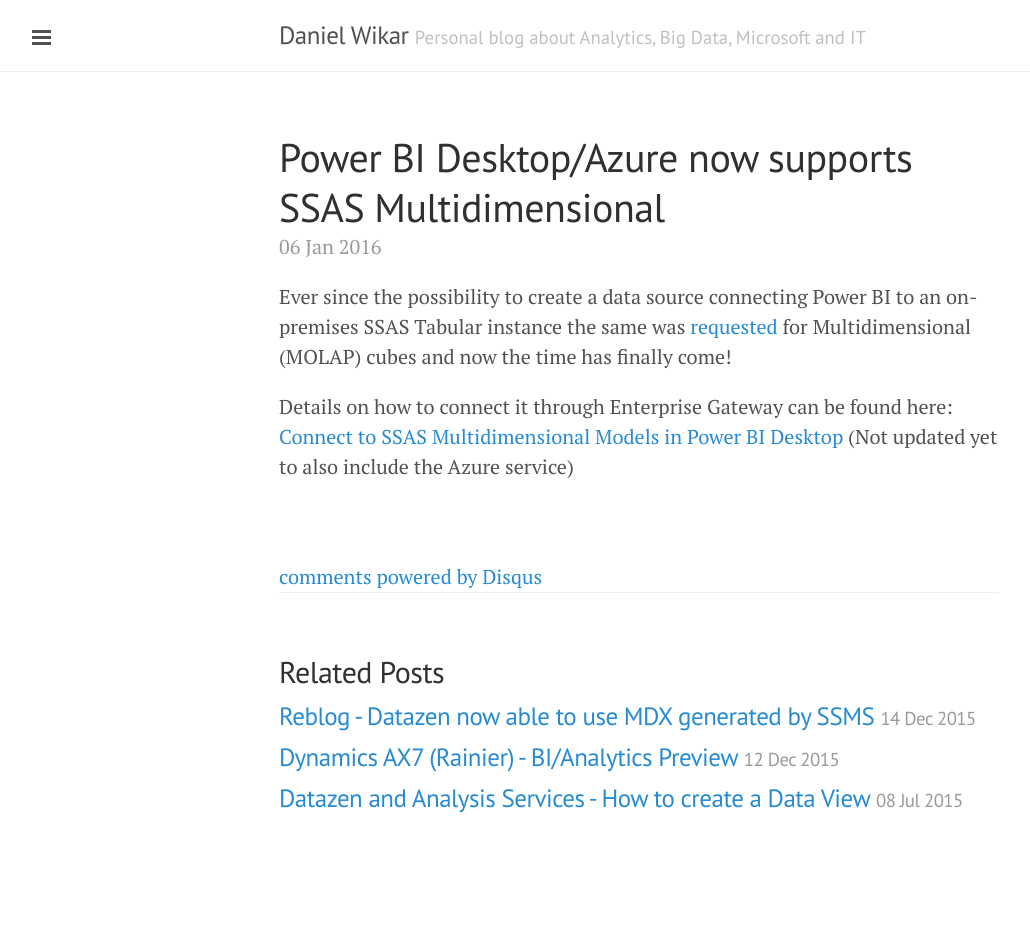
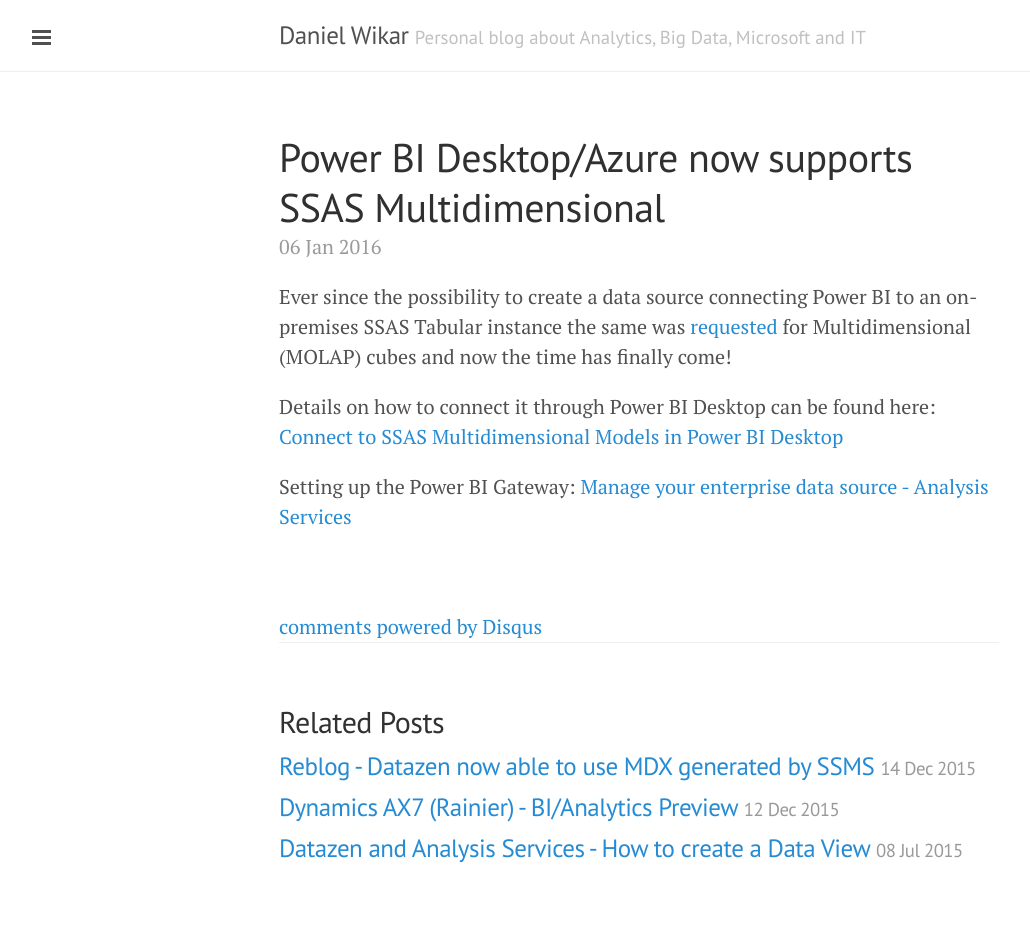
Before and after one commit to wikar/wikar.github.io, a Jekyll site: the page built from _posts/2016-01-06-power-bi-desktop-azure-now-support-ssas-molap.markdown, in a window 1280 px wide. Shown: the whole page, without its empty margins (1-1031 px from the left). Built offline with Jekyll 4.4.1, drawn with Linux system fonts in a browser that asks for light colours; comment, search, counter and statistics services are not loaded; before the commit the page ends 900 px from its top, so only the background shows below that.

Commit message:
Corrected

```diff
--- a/_posts/2016-01-06-power-bi-desktop-azure-now-support-ssas-molap.markdown
+++ b/_posts/2016-01-06-power-bi-desktop-azure-now-support-ssas-molap.markdown
@@ -8,4 +8,6 @@
 
 Ever since the possibility to create a data source connecting Power BI to an on-premises SSAS Tabular instance the same was [requested](https://ideas.powerbi.com/forums/265200-power-bi/suggestions/6606693-sql-server-analysis-services-cubes?tracking_code=3023dd7e6506a9e11f2a2fc1acddfe56) for Multidimensional (MOLAP) cubes and now the time has finally come!
 
-Details on how to connect it through Enterprise Gateway can be found here: [Connect to SSAS Multidimensional Models in Power BI Desktop](https://powerbi.microsoft.com/en-us/documentation/powerbi-desktop-ssas-multidimensional/) (Not updated yet to also include the Azure service)
+Details on how to connect it through Power BI Desktop can be found here: [Connect to SSAS Multidimensional Models in Power BI Desktop](https://powerbi.microsoft.com/en-us/documentation/powerbi-desktop-ssas-multidimensional/)
+
+Setting up the Power BI Gateway: [Manage your enterprise data source - Analysis Services](https://powerbi.microsoft.com/en-us/documentation/powerbi-gateway-enterprise-manage-ssas/)
```
